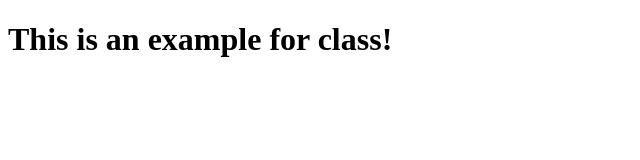
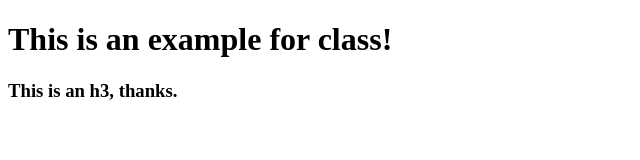
Before and after one commit to jonnylynchy/git-init-sample, a plain HTML site: page index.html in a window 1280 px wide. Shown: the whole page, without its empty margins (0-640 px from the left). Drawn offline with Linux system fonts and the light colour scheme.

Commit message:
added an h3, it was awesome

```diff
--- a/index.html
+++ b/index.html
@@ -8,5 +8,6 @@
   </head>
   <body>
     <h1>This is an example for class!</h1>
+    <h3>This is an h3, thanks.</h3>
   </body>
 </html>
```
